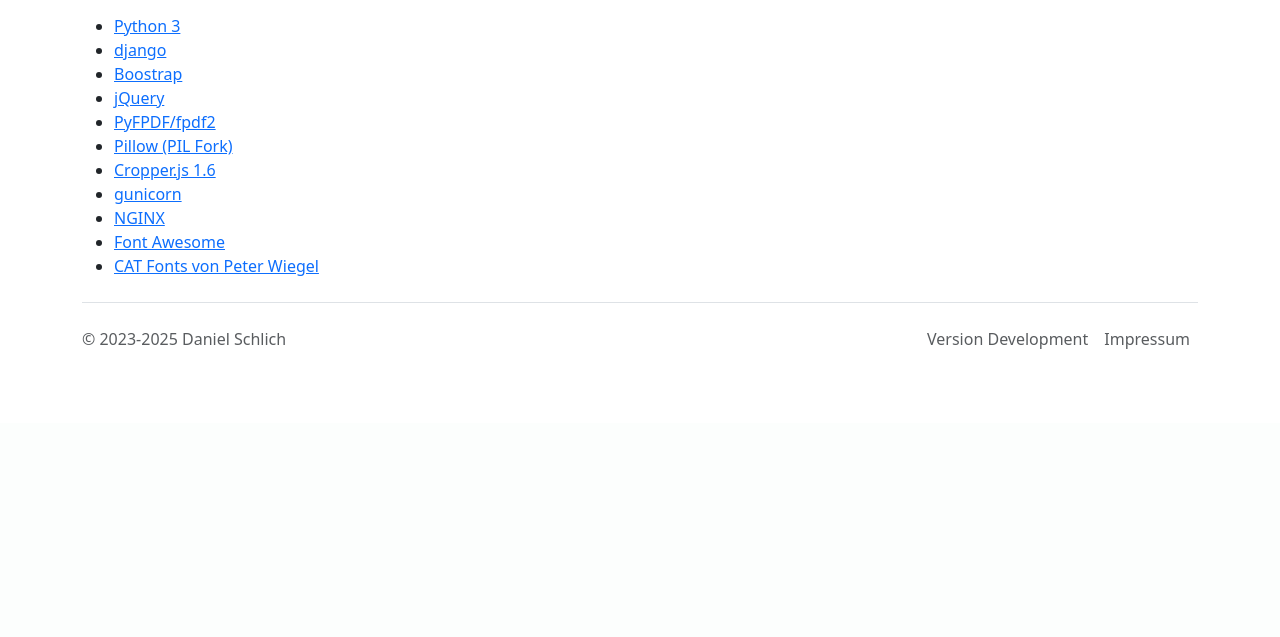
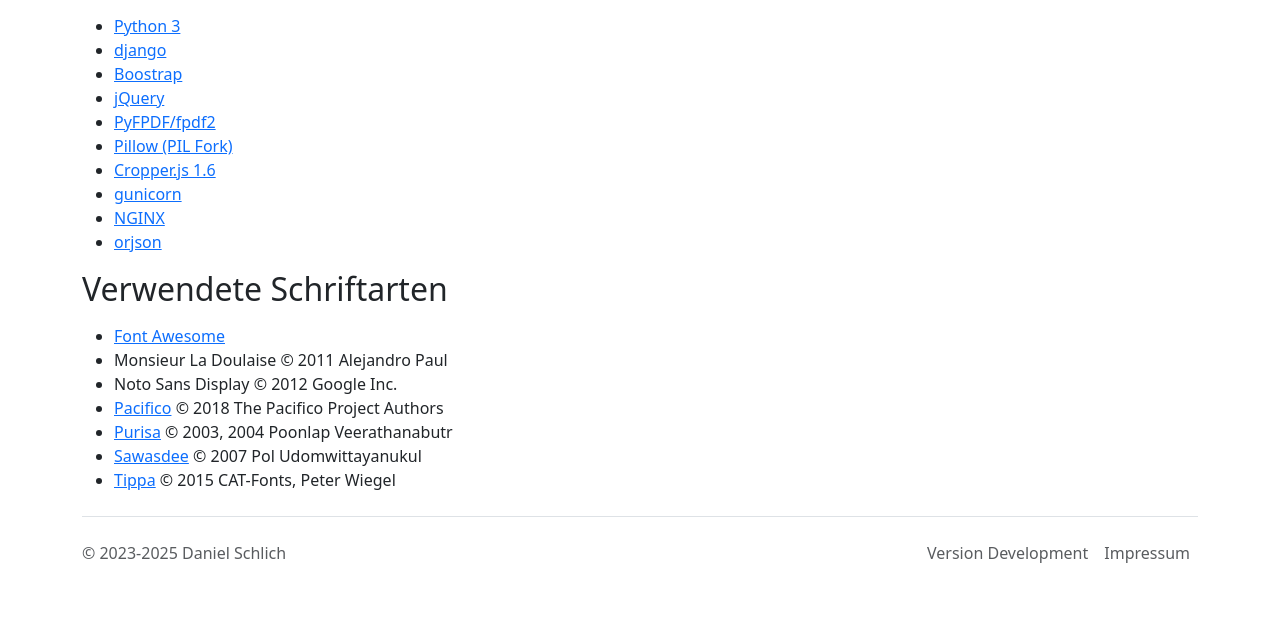
Before and after one commit to dpmpc/calendaronline, a Django app: template web/creator/templates/creator/impressum.html in a window 1280 px wide. Shown: the part 1354-1991 px from the top of the page. Before the commit the page ends 1703 px from the top, so only its background shows below. Run offline with Django 4.2, Linux system fonts and the light colour scheme; the template is opened without the code that fills it, so the values that code supplies are empty; some libraries are stand-ins or nearby versions.

Commit message:
Update to Django 6

```diff
--- a/web/creator/fotocalendar/fotocalendar.py
+++ b/web/creator/fotocalendar/fotocalendar.py
@@ -1,5 +1,6 @@
 from fpdf import FPDF
 from fpdf.pattern import LinearGradient, RadialGradient
+from fpdf.drawing_primitives import color_from_hex_string
 from calendar import monthrange
 from creator.fotocalendar.bo.config import DefaultConfig, MonthConfig, FontConfig, DayConfig
 
@@ -104,7 +105,8 @@ class FotoCalendar:
     def _add_page(self, config):
         pdf = self.fpdf
         if config.background_type == 'S' and config.background_color is not None:
-            pdf.set_page_background(config.background_color)
+            color = color_from_hex_string(config.background_color)
+            pdf.set_page_background(color)
         else:
             pdf.set_page_background(None)
 
--- a/web/creator/templates/creator/impressum.html
+++ b/web/creator/templates/creator/impressum.html
@@ -48,7 +48,17 @@
   <li><a href="https://fengyuanchen.github.io/cropperjs/">Cropper.js 1.6</a></li>
   <li><a href="https://gunicorn.org/">gunicorn</a></li>
   <li><a href="https://www.nginx.com/">NGINX</a></li>
+  <li><a href="https://github.com/ijl/orjson">orjson</a></li>
+
+</ul>
+<h2 class="mb-3">Verwendete Schriftarten</h2>
+<ul>
   <li><a href="https://fontawesome.com/">Font Awesome</a></li>
-  <li><a href="https://www.peter-wiegel.de/Fonts/">CAT Fonts von Peter Wiegel</a></li>
+  <li>Monsieur La Doulaise &copy; 2011 Alejandro Paul</li>
+  <li>Noto Sans Display &copy; 2012 Google Inc.</li>
+  <li><a href="https://github.com/googlefonts/Pacifico">Pacifico</a> &copy; 2018 The Pacifico Project Authors</li>
+  <li><a href="https://linux.thai.net/projects/fonts-tlwg">Purisa</a> &copy; 2003, 2004 Poonlap Veerathanabutr </li>
+  <li><a href="https://linux.thai.net/projects/fonts-tlwg">Sawasdee</a> &copy; 2007 Pol Udomwittayanukul</li>
+  <li><a href="http://www.catfonts.de">Tippa</a> &copy; 2015 CAT-Fonts, Peter Wiegel</li>
 </ul>
 {% endblock %}
```
Also changed, not shown: README.md.
